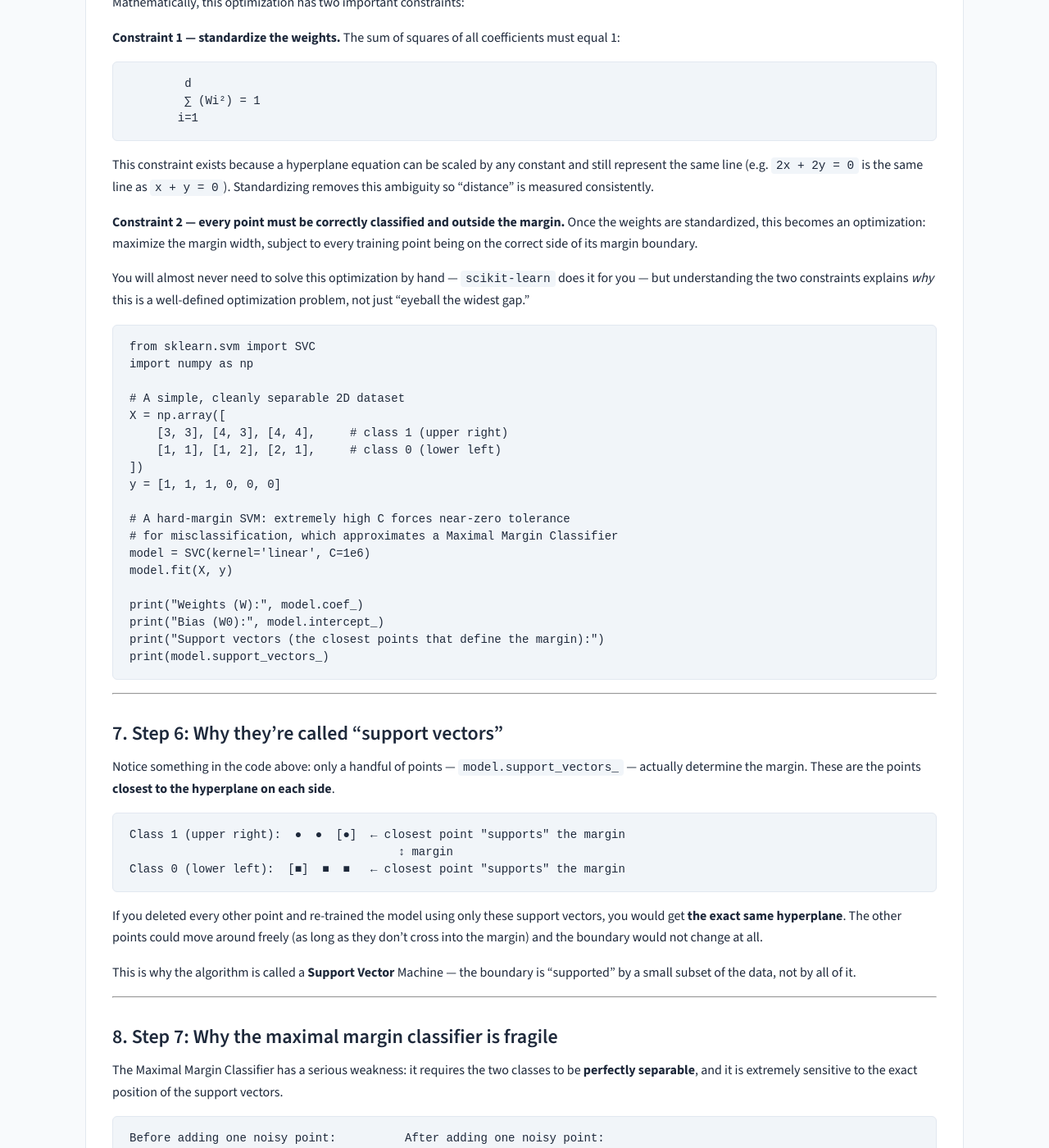
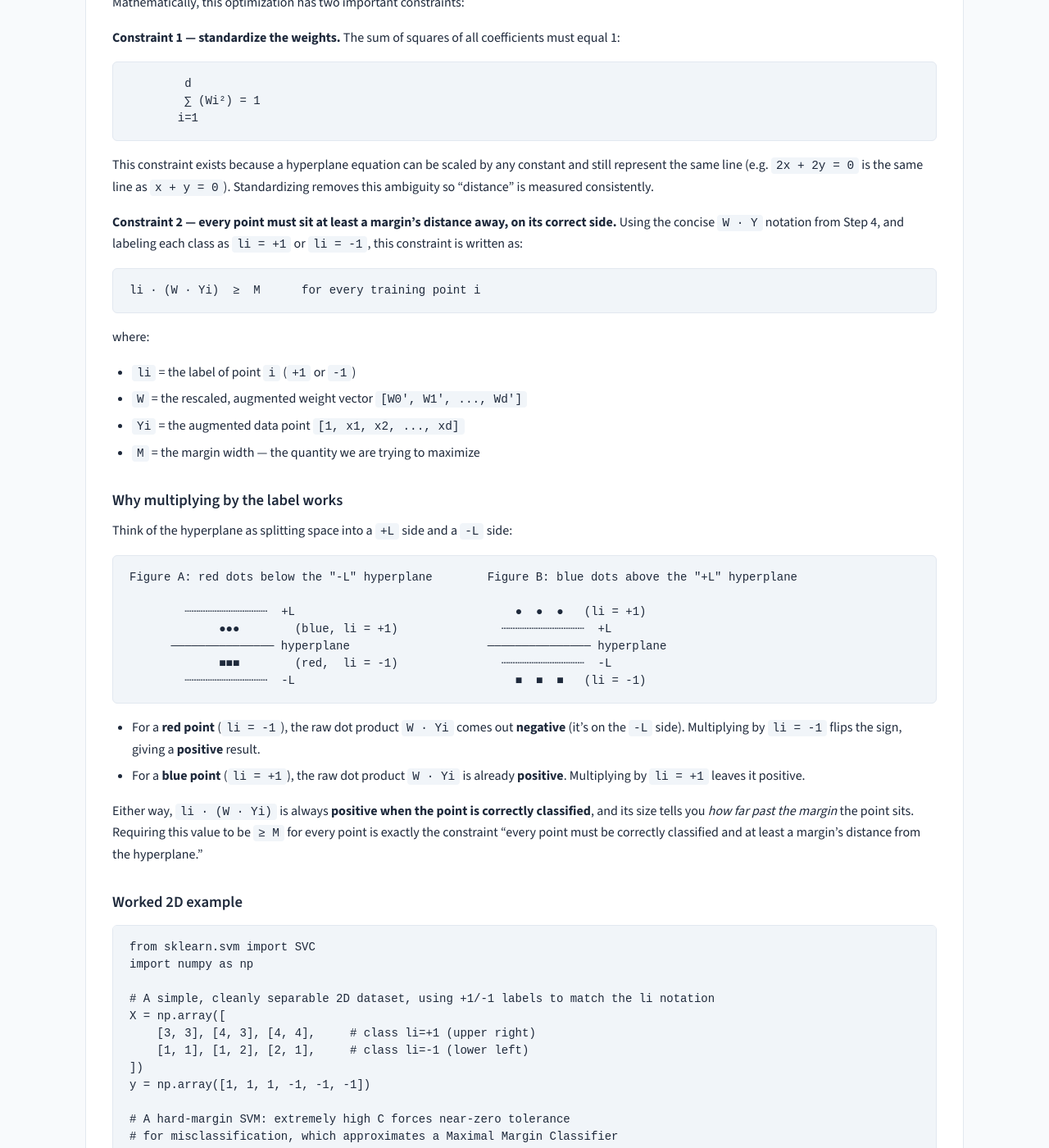
Before and after one commit to rilov/handbook, a Jekyll site: the page built from _topics/SVM Part 2 - Maximal Margin Classifier.md, in a window 1280 px wide and 1400 px high, scrolled down 4008 px. Shown: the whole window at 82% size. Built offline with Jekyll 4.4.1, drawn with Linux system fonts in a browser that asks for light colours; our own code applies the rules of GitHub Pages for plain Markdown files; some of the changed text lies outside the part shown.

Commit message:
SVM Part 2: add precise li*(W.Yi) >= M margin constraint with worked +L/-L example, verified against sklearn's support vectors

````diff
--- a/_topics/SVM Part 2 - Maximal Margin Classifier.md
+++ b/_topics/SVM Part 2 - Maximal Margin Classifier.md
@@ -202,31 +202,77 @@ Mathematically, this optimization has two important constraints:
 
 This constraint exists because a hyperplane equation can be scaled by any constant and still represent the same line (e.g. `2x + 2y = 0` is the same line as `x + y = 0`). Standardizing removes this ambiguity so "distance" is measured consistently.
 
-**Constraint 2 — every point must be correctly classified and outside the margin.** Once the weights are standardized, this becomes an optimization: maximize the margin width, subject to every training point being on the correct side of its margin boundary.
+**Constraint 2 — every point must sit at least a margin's distance away, on its correct side.** Using the concise `W · Y` notation from Step 4, and labeling each class as `li = +1` or `li = -1`, this constraint is written as:
 
-You will almost never need to solve this optimization by hand — `scikit-learn` does it for you — but understanding the two constraints explains *why* this is a well-defined optimization problem, not just "eyeball the widest gap."
+```
+li · (W · Yi)  ≥  M      for every training point i
+```
+
+where:
+
+- `li` = the label of point `i` (`+1` or `-1`)
+- `W` = the rescaled, augmented weight vector `[W0', W1', ..., Wd']`
+- `Yi` = the augmented data point `[1, x1, x2, ..., xd]`
+- `M` = the margin width — the quantity we are trying to maximize
+
+### Why multiplying by the label works
+
+Think of the hyperplane as splitting space into a `+L` side and a `-L` side:
+
+```
+Figure A: red dots below the "-L" hyperplane        Figure B: blue dots above the "+L" hyperplane
+
+        ┄┄┄┄┄┄┄┄┄┄┄┄  +L                                ●  ●  ●   (li = +1)
+             ●●●        (blue, li = +1)               ┄┄┄┄┄┄┄┄┄┄┄┄  +L
+      ─────────────── hyperplane                    ─────────────── hyperplane
+             ■■■        (red,  li = -1)               ┄┄┄┄┄┄┄┄┄┄┄┄  -L
+        ┄┄┄┄┄┄┄┄┄┄┄┄  -L                                ■  ■  ■   (li = -1)
+```
+
+- For a **red point** (`li = -1`), the raw dot product `W · Yi` comes out **negative** (it's on the `-L` side). Multiplying by `li = -1` flips the sign, giving a **positive** result.
+- For a **blue point** (`li = +1`), the raw dot product `W · Yi` is already **positive**. Multiplying by `li = +1` leaves it positive.
+
+Either way, `li · (W · Yi)` is always **positive when the point is correctly classified**, and its size tells you *how far past the margin* the point sits. Requiring this value to be `≥ M` for every point is exactly the constraint "every point must be correctly classified and at least a margin's distance from the hyperplane."
+
+### Worked 2D example
 
 ```python
 from sklearn.svm import SVC
 import numpy as np
 
-# A simple, cleanly separable 2D dataset
+# A simple, cleanly separable 2D dataset, using +1/-1 labels to match the li notation
 X = np.array([
-    [3, 3], [4, 3], [4, 4],     # class 1 (upper right)
-    [1, 1], [1, 2], [2, 1],     # class 0 (lower left)
+    [3, 3], [4, 3], [4, 4],     # class li=+1 (upper right)
+    [1, 1], [1, 2], [2, 1],     # class li=-1 (lower left)
 ])
-y = [1, 1, 1, 0, 0, 0]
+y = np.array([1, 1, 1, -1, -1, -1])
 
 # A hard-margin SVM: extremely high C forces near-zero tolerance
 # for misclassification, which approximates a Maximal Margin Classifier
 model = SVC(kernel='linear', C=1e6)
 model.fit(X, y)
 
-print("Weights (W):", model.coef_)
-print("Bias (W0):", model.intercept_)
-print("Support vectors (the closest points that define the margin):")
-print(model.support_vectors_)
+W1, W2 = model.coef_[0]
+W0 = model.intercept_[0]
+norm = np.sqrt(W1**2 + W2**2)
+
+# Rescale so W1'^2 + W2'^2 = 1 (Step 4's trick)
+W = np.array([W0 / norm, W1 / norm, W2 / norm])
+M = 1 / norm   # the resulting margin width
+
+print("Rescaled W:", W)
+print("Margin M:", M)
+print()
+
+for xi, li in zip(X, y):
+    Yi = np.array([1, xi[0], xi[1]])
+    value = li * np.dot(W, Yi)
+    print(f"point={xi}  li={li:+d}  li*(W.Yi)={value:.4f}  {'← equals M (support vector)' if abs(value - M) < 1e-6 else ''}")
+
+print("\nsklearn's own support vectors:", model.support_vectors_)
 ```
+
+Running this shows every point satisfies `li·(W·Yi) ≥ M`, and the three points that hit **exactly** `M` are the support vectors from Step 6 — confirming that support vectors are precisely the points where this constraint is "tight" (an equality, not a strict inequality).
 
 ---
 
@@ -279,6 +325,7 @@ Real-world data is almost never perfectly separable — there are always some am
 3. If you remove a training point that is *not* a support vector and retrain the model, does the hyperplane change? Why or why not?
 4. What is the main weakness of the Maximal Margin Classifier on real-world data?
 5. After rescaling `W` so that `W1'² + ... + Wd'² = 1`, why does the distance formula simplify to `W · Y` instead of `|W·X + W0| / ||W||`?
+6. Why does multiplying by the label `li` (`+1` or `-1`) turn `W · Yi` into a value that is always positive for a correctly classified point?
 
 **Answers:**
 
@@ -287,6 +334,7 @@ Real-world data is almost never perfectly separable — there are always some am
 3. No — non-support-vector points do not affect the hyperplane at all. Only the closest points (support vectors) determine its position.
 4. It requires the data to be perfectly linearly separable and is extremely sensitive to outliers — a single noisy point can shrink the margin drastically or make separation impossible.
 5. Because after rescaling, `||W'|| = 1` by construction, so the denominator in the distance formula disappears. Folding `W0'` into `W` as its first entry and prepending a `1` to `X` (giving `Y`) lets the whole numerator be written as a single dot product `W · Y`.
+6. For a point on the `-L` side (`li = -1`), the raw dot product `W · Yi` is negative; multiplying by `-1` flips it positive. For a point on the `+L` side (`li = +1`), the dot product is already positive, and multiplying by `+1` leaves it unchanged. Either way, correct classification always produces a positive `li · (W · Yi)`, which is why the constraint `li · (W · Yi) ≥ M` can require this value to be at least the margin `M` for every point.
 
 ---
 
````
